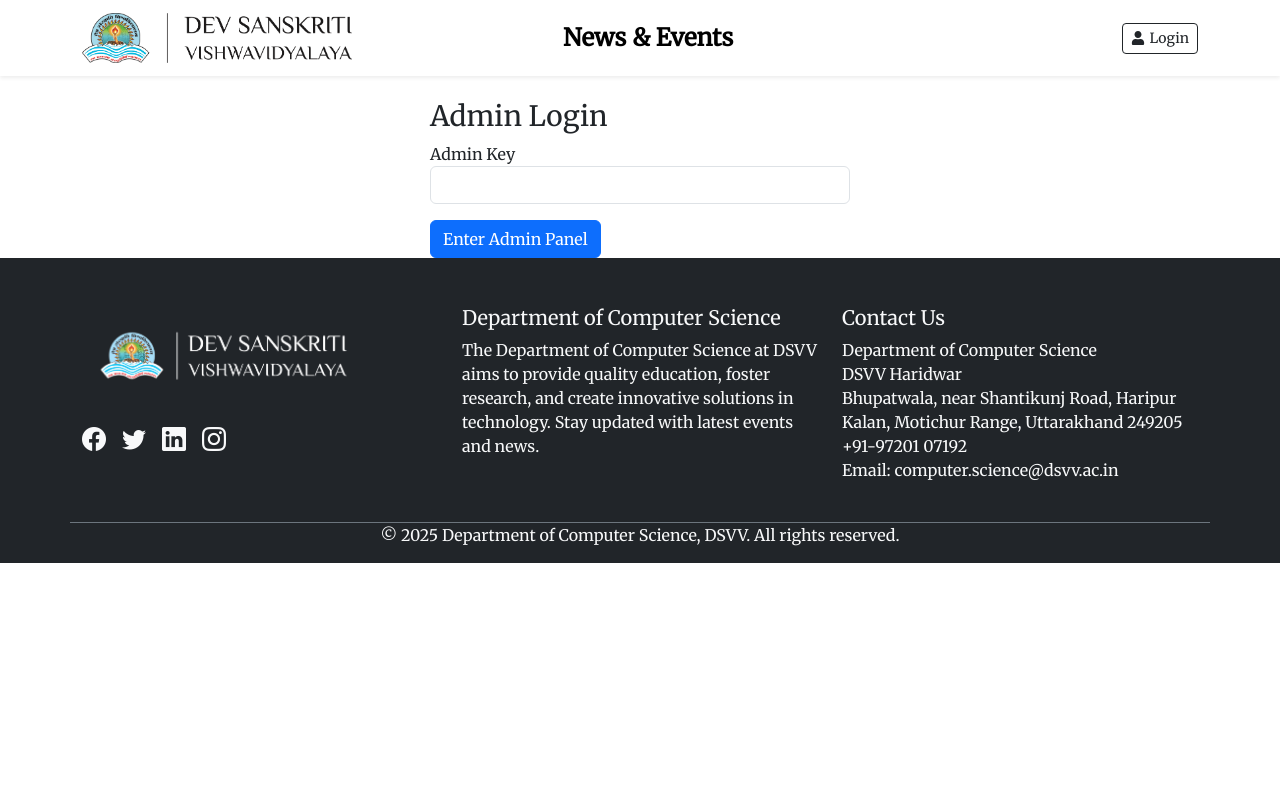
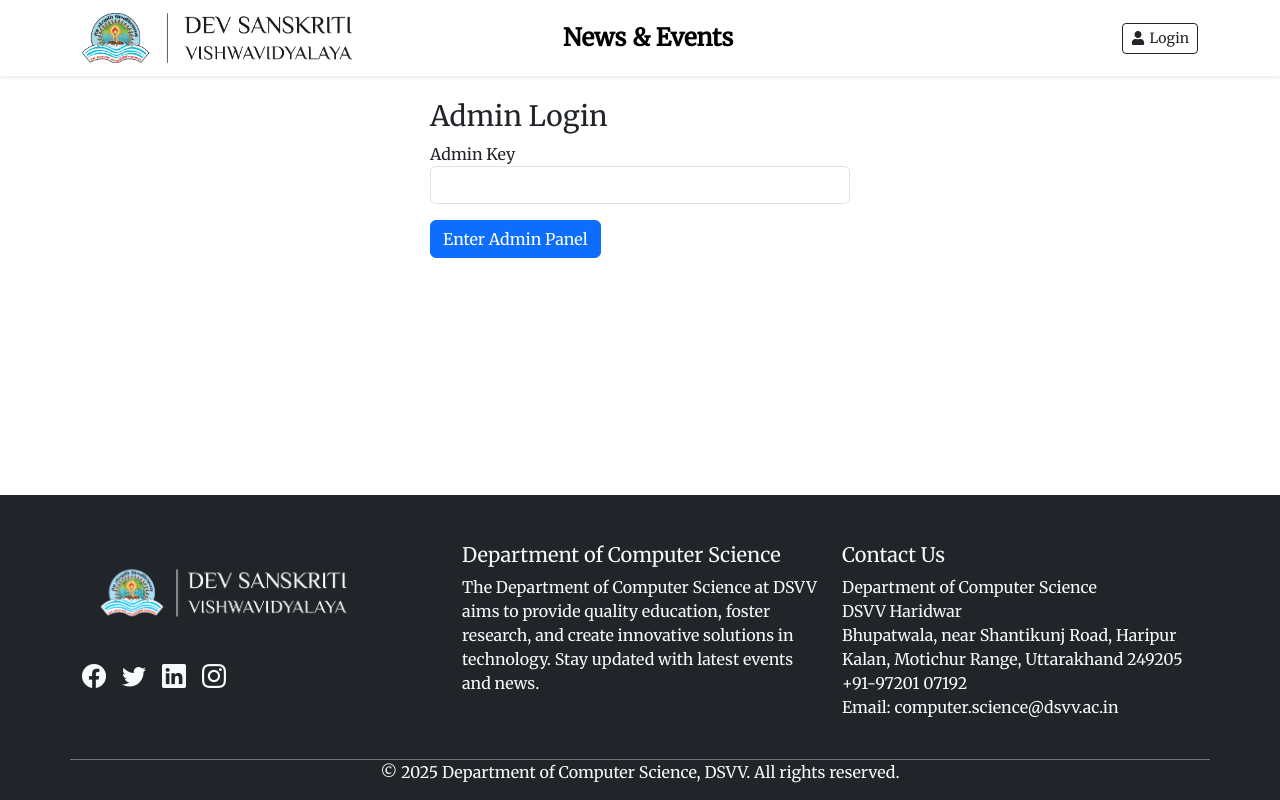
Before and after one commit to Suhani1934/cs-news-portal, a React (Vite) app: page /admin in a window 1280 px wide. Built offline with nearby package versions, Linux system fonts and the light colour scheme; no server answers.

Commit message:
align footer

```diff
--- a/src/App.jsx
+++ b/src/App.jsx
@@ -1,18 +1,19 @@
-// frontend/src/App.jsx
-import React from 'react';
-import { Routes, Route } from 'react-router-dom';
-import Home from './pages/Home';
-import EventDetail from './pages/EventDetail';
-import MainNavbar from './components/MainNavbar';
-import AdminLogin from './admin/AdminLogin';
-import AdminDashboard from './admin/AdminDashboard';
-import Footer from './components/Footer';
+import React from "react";
+import { Routes, Route } from "react-router-dom";
+import Home from "./pages/Home";
+import EventDetail from "./pages/EventDetail";
+import MainNavbar from "./components/MainNavbar";
+import AdminLogin from "./admin/AdminLogin";
+import AdminDashboard from "./admin/AdminDashboard";
+import Footer from "./components/Footer";
 
 export default function App() {
   return (
-    <>
+    <div className="d-flex flex-column min-vh-100">
       <MainNavbar />
-      <div className="container mt-4">
+
+      {/* Main content grows to fill space */}
+      <div className="flex-grow-1 container mt-4">
         <Routes>
           <Route path="/" element={<Home />} />
           <Route path="/events/:id" element={<EventDetail />} />
@@ -20,7 +21,8 @@
           <Route path="/admin/dashboard" element={<AdminDashboard />} />
         </Routes>
       </div>
+
       <Footer />
-    </>
+    </div>
   );
 }
```
